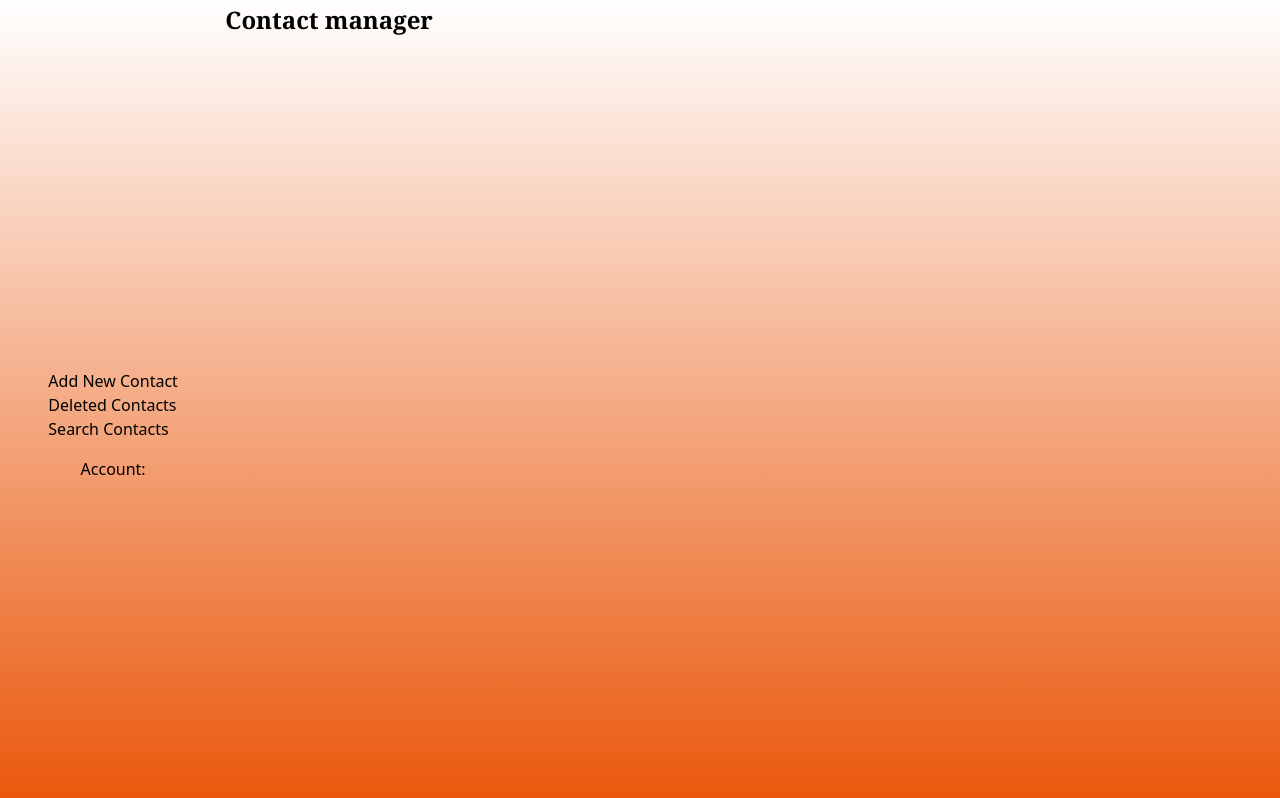
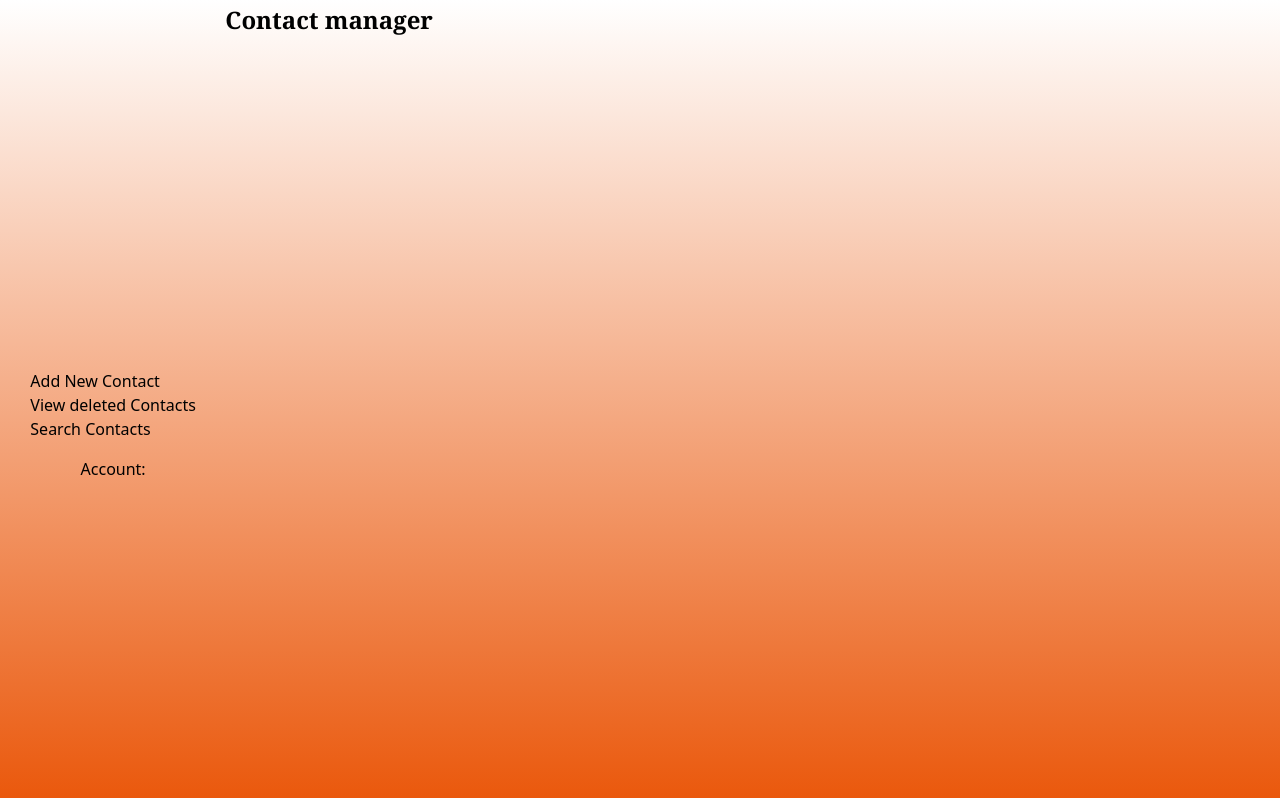
Before and after one commit to matome-cli/contact-manager, a React (Vite) app: page /manager in a window 1280 px wide. Built offline with nearby package versions, Linux system fonts and the light colour scheme.

Commit message:
fixed delete contact interactions

```diff
--- a/src/components/app/Contacts/ContactCard.tsx
+++ b/src/components/app/Contacts/ContactCard.tsx
@@ -10,7 +10,7 @@ type ContactCardProps = {
 const ContactCard: React.FC<ContactCardProps> = ({
   name,
   cell,
-  dispatch,
+  dispatch, // to be added on a button click
   contactType,
 }) => {
   let button: JSX.Element;
--- a/src/components/app/Contacts/ContactsLayout.tsx
+++ b/src/components/app/Contacts/ContactsLayout.tsx
@@ -4,12 +4,14 @@ import ContactCard from "./ContactCard";
 
 type ContactLayoutProps = {
   contacts: Contact[];
+  deletedContacts: Contact[]
   dispatch: React.Dispatch<Action>; // prop drilling 1 lvl
   contactType: ContactType;
 };
 
 const ContactLayout: React.FC<ContactLayoutProps> = ({
   contacts,
+  deletedContacts,
   dispatch,
   contactType,
 }) => {
@@ -25,7 +27,7 @@ const ContactLayout: React.FC<ContactLayoutProps> = ({
     )
   );
 
-  const deletedContacts = contacts.map(
+  const deletedContactsCards = contacts.map(
     (contact, i): JSX.Element => (
       <ContactCard
         key={i + 1000}
@@ -42,7 +44,7 @@ const ContactLayout: React.FC<ContactLayoutProps> = ({
       return contactCards;
     }
 
-    return deletedContacts;
+    return deletedContactsCards;
   }
 
   return (
--- a/src/components/app/Container.tsx
+++ b/src/components/app/Container.tsx
@@ -97,11 +97,12 @@ const Container: React.FC = () => {
         showSidebar={showSidbar}
         setShowSidebar={setShowSidebar}
         contactsDispatch={contactsDispatch}
-        setContactType={setContactType}
+        setContactType={setContactType} // to render the contact type in the layout
       />
 
       <ContactLayout
         contacts={contactsState.contacts}
+        deletedContacts={contactsState.deletedContacts}
         dispatch={contactsDispatch}
         contactType={contactType}
       />
--- a/src/components/app/Sidebar.tsx
+++ b/src/components/app/Sidebar.tsx
@@ -58,8 +58,8 @@ const Sidebar: React.FC<SidebarProps> = ({
 
     if (name && cell) {
       // now we can add the contact
-      contactsDispatch({ type: "ADD_CONTACT", payload: { name, cell } });
-      setContactType("Normal");
+      contactsDispatch({ type: "ADD_CONTACT", payload: { name, cell } }); // add contact to contacts array
+      setContactType("Normal"); // now we will render normal contacts in Layout.tsx after adding contact
     }
   }
 
@@ -79,7 +79,7 @@ const Sidebar: React.FC<SidebarProps> = ({
           Add New Contact
         </li>
         <li className="select-none" onClick={() => setContactType("Deleted")}>
-          Deleted Contacts
+          View deleted Contacts
         </li>
         <li className="select-none">Search Contacts</li>
       </ul>
```
